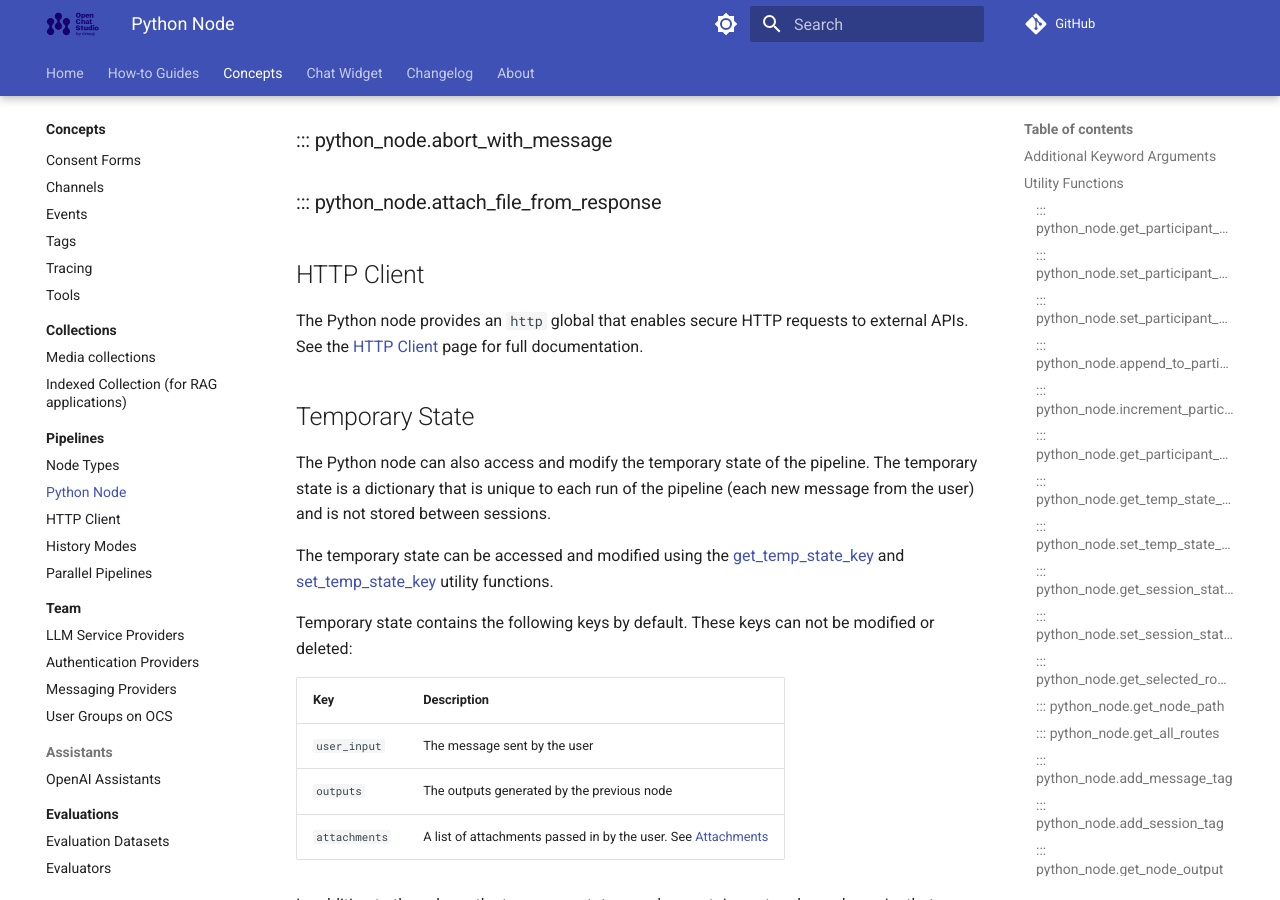
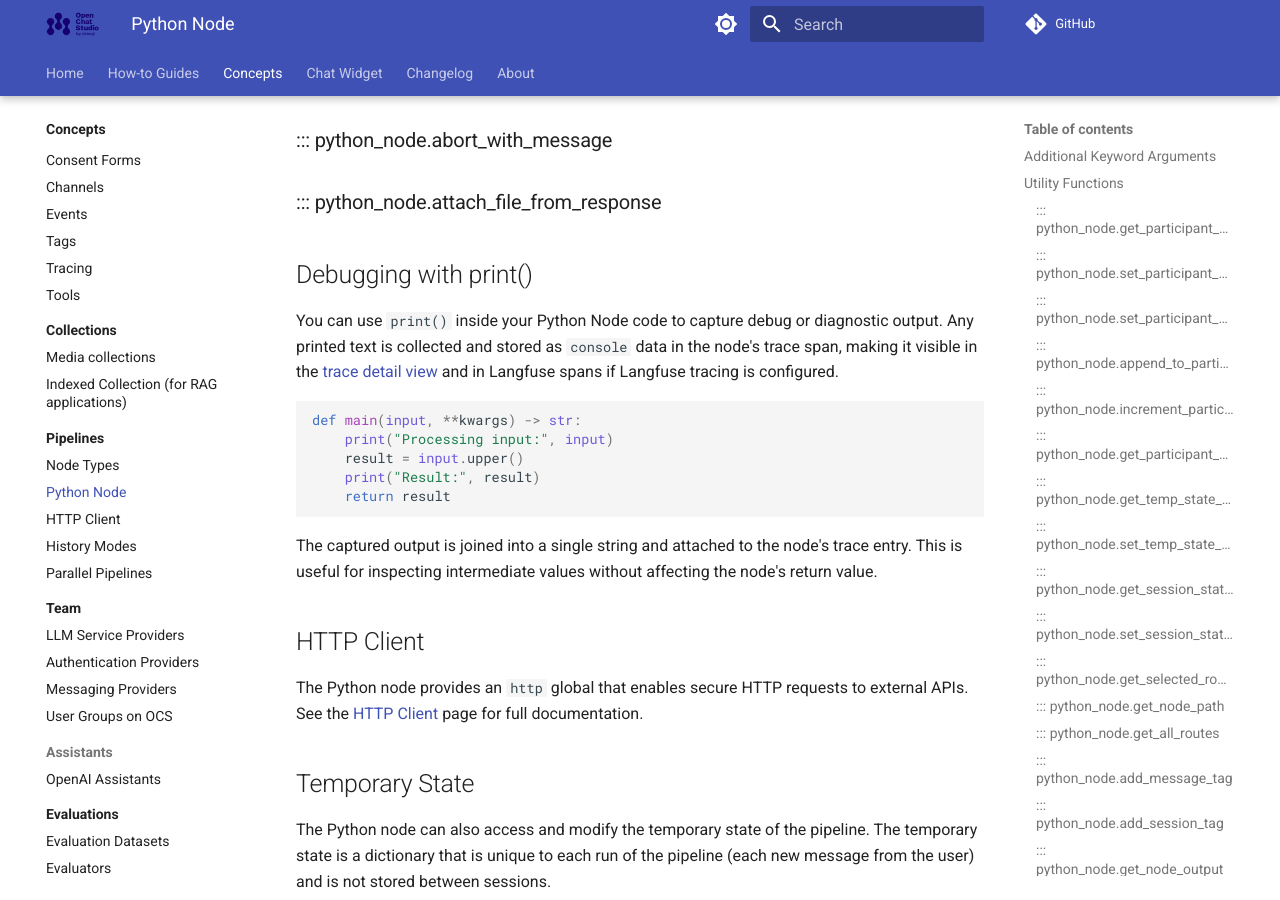
Before and after one commit to dimagi/open-chat-studio-docs, an MkDocs documentation site: the page built from docs/concepts/pipelines/python_node.md, in a window 1280 px wide and 900 px high, scrolled down 2138 px. Built offline with MkDocs 1.6.1 and Material for MkDocs 9.7.7, drawn with Linux system fonts in a browser that asks for light colours; a script that is not in the unit is left out; comment, search, counter and statistics services are not loaded.

Commit message:
update changelog and docs from OCS PR #3052

````diff
--- a/docs/concepts/pipelines/python_node.md
+++ b/docs/concepts/pipelines/python_node.md
@@ -54,6 +54,20 @@ The Python node provides a set of utility functions that can be used to interact
 ### ::: python_node.wait_for_next_input
 ### ::: python_node.abort_with_message
 ### ::: python_node.attach_file_from_response
+
+## Debugging with print()
+
+You can use `print()` inside your Python Node code to capture debug or diagnostic output. Any printed text is collected and stored as `console` data in the node's trace span, making it visible in the [trace detail view](../tracing.md) and in Langfuse spans if Langfuse tracing is configured.
+
+```python
+def main(input, **kwargs) -> str:
+    print("Processing input:", input)
+    result = input.upper()
+    print("Result:", result)
+    return result
+```
+
+The captured output is joined into a single string and attached to the node's trace entry. This is useful for inspecting intermediate values without affecting the node's return value.
 
 ## HTTP Client
 
````
Also changed, not shown: docs/changelog.md (+3 -0 lines).
